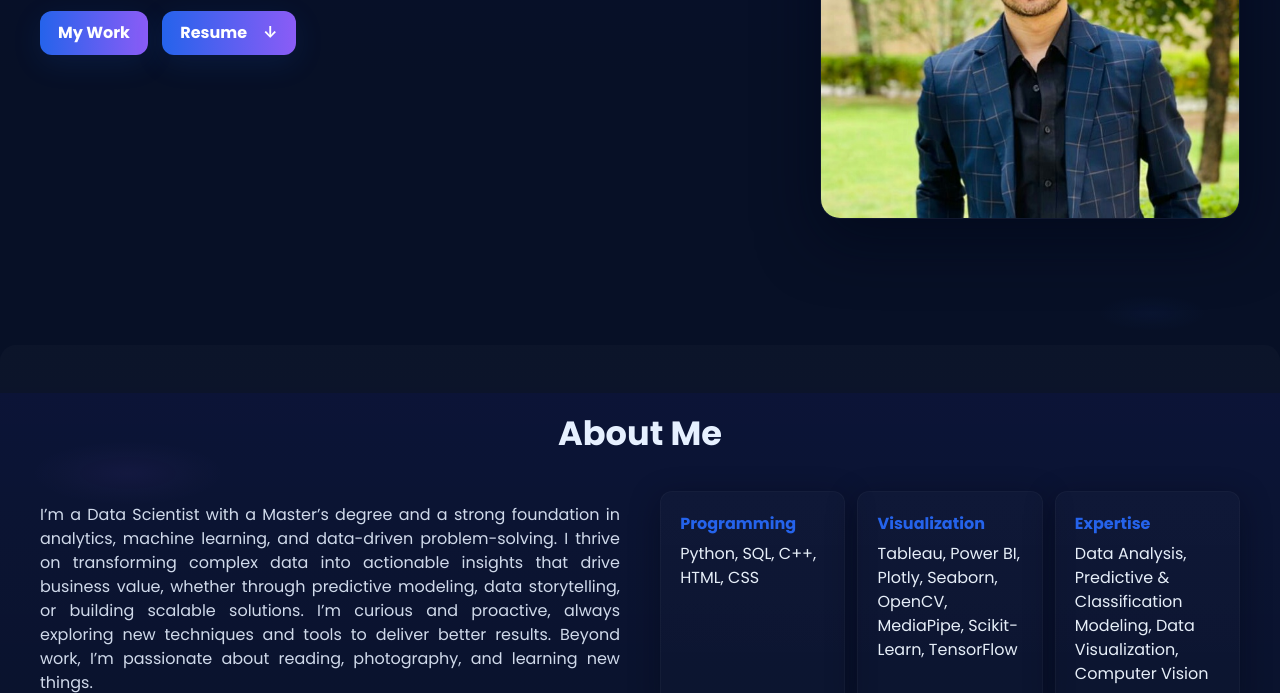
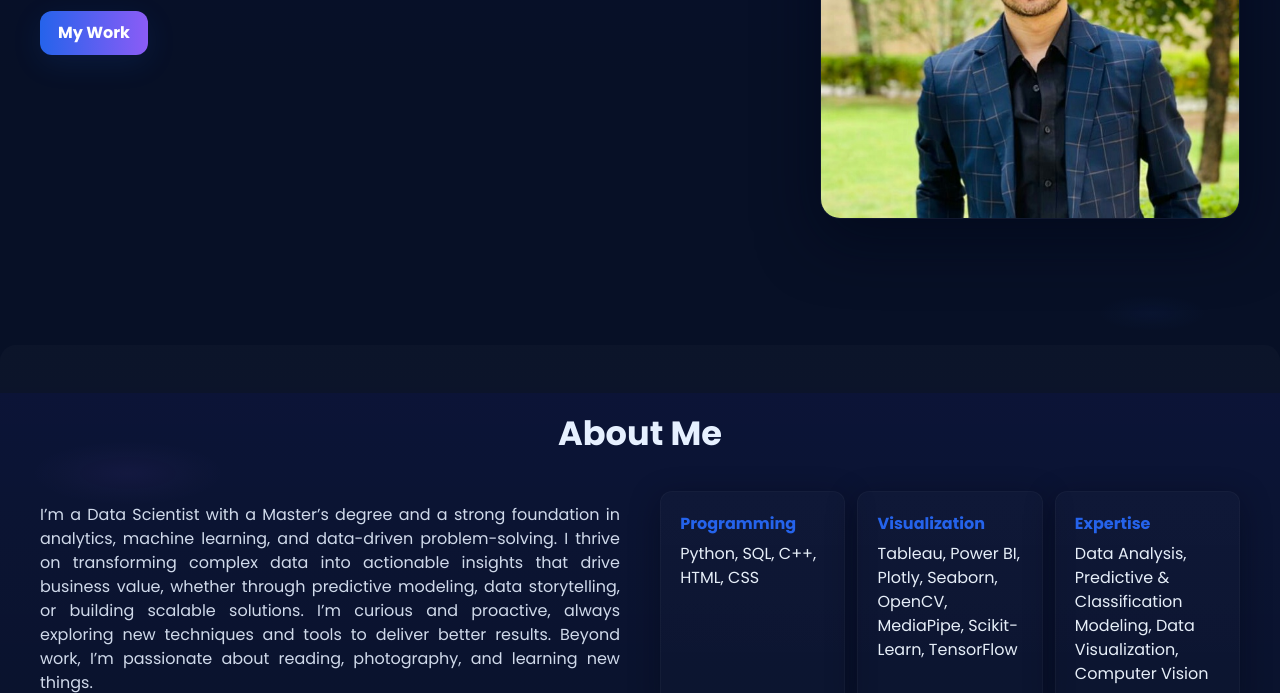
Before and after one commit to AbdAziz1/portfolio, a plain HTML site: page index.html in a window 1280 px wide. Shown: the part 407-1100 px from the top of the page. Drawn offline with Linux system fonts and the light colour scheme.

Commit message:
Update index.html

```diff
--- a/index.html
+++ b/index.html
@@ -225,9 +225,9 @@
                 <p class="subtitle">Data Scientist</p>
                 <!--<p class="description">Transforming complex data into actionable insights through advanced analytics, machine learning, and compelling visualizations.</p>-->
                 <a href="#portfolio" class="cta-button">My Work</a>
-                <a href="resume.pdf" class="cta-button" target="_blank">
+                  <!-- <a href="resume.pdf" class="cta-button" target="_blank">
                     Resume <span style="margin-left:6px;" aria-label="Download">&#8595;</span>
-                </a>
+                </a>-->
             </div>
             <div class="hero-image">
                 <img src="1695047690856.jpg" alt="Abdul Aziz" />
```
